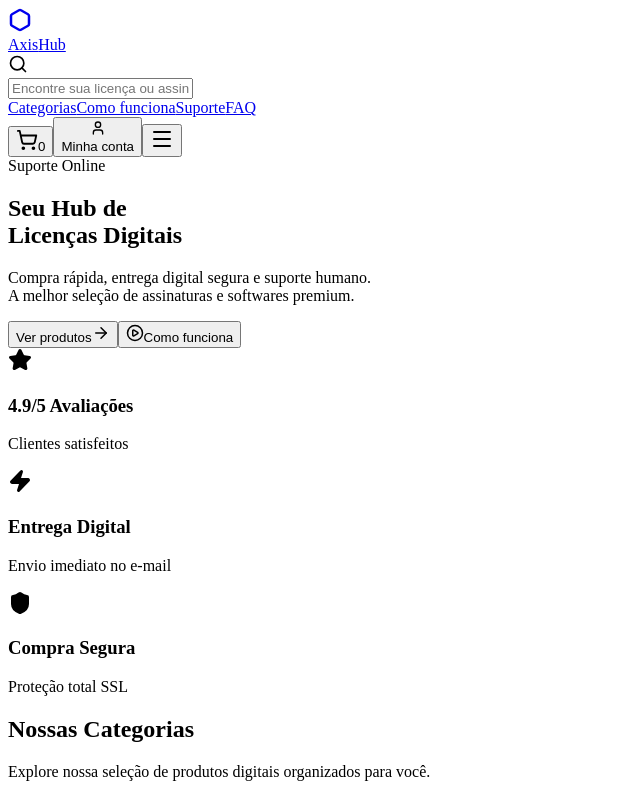
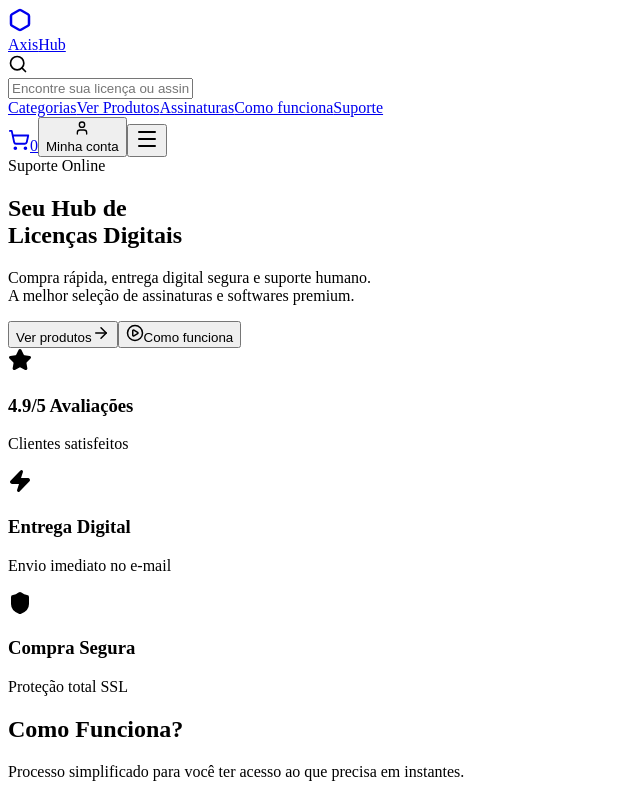
Before and after one commit to RaidzDev/axis-hub, a React (Vite) app: page / in a window 1280 px wide. Shown: the top 796 px of the page, without its empty margins (0-640 px from the left). Built offline with nearby package versions, Linux system fonts and the light colour scheme; no server answers; the HTML template or start-up script is replaced by a standard one.

Commit message:
Fix UI issues and navigation

```diff
--- a/src/components/Header.jsx
+++ b/src/components/Header.jsx
@@ -58,28 +58,37 @@
                         <input
                             type="text"
                             placeholder="Encontre sua licença ou assinatura..."
+                            onKeyDown={(e) => {
+                                if (e.key === 'Enter') {
+                                    alert('Busca em desenvolvimento: ' + e.target.value);
+                                }
+                            }}
                             className="w-full h-11 bg-surface/80 border border-t border-border rounded-full pl-12 pr-4 text-sm text-gray-200 outline-none focus:border-primary focus:ring-1 focus:ring-primary transition-all placeholder:text-gray-500"
                         />
                     </div>
 
                     {/* Navigation - Desktop */}
                     <nav className="hidden lg:flex items-center gap-8 text-sm font-medium text-secondary">
-                        <a href="#categorias" onClick={(e) => handleNavClick(e, 'categorias')} className="hover:text-white transition-colors">Categorias</a>
+                        <Link to="/#categorias" onClick={(e) => handleNavClick(e, 'categorias')} className="hover:text-white transition-colors">Categorias</Link>
+                        <Link to="/" className="hover:text-white transition-colors">Ver Produtos</Link>
+                        <Link to="/#assinaturas" className="hover:text-white transition-colors">Assinaturas</Link>
                         <a href="#como-funciona" onClick={(e) => handleNavClick(e, 'como-funciona')} className="hover:text-white transition-colors">Como funciona</a>
                         <a href="#suporte" onClick={(e) => handleNavClick(e, 'suporte')} className="hover:text-white transition-colors">Suporte</a>
-                        <a href="#faq" onClick={(e) => handleNavClick(e, 'faq')} className="hover:text-white transition-colors">FAQ</a>
                     </nav>
 
                     {/* Actions */}
                     <div className="flex items-center gap-4 shrink-0">
-                        <button className="relative p-2 rounded-full hover:bg-white/5 text-gray-300 transition-colors" aria-label="Carrinho">
+                        <Link to="/checkout" className="relative p-2 rounded-full hover:bg-white/5 text-gray-300 transition-colors" aria-label="Carrinho">
                             <ShoppingCart size={22} />
+                            {/* Example cart count - logic to come from context ideally */}
                             <span className="absolute -top-1 -right-1 w-4 h-4 bg-cta rounded-full text-[10px] flex items-center justify-center font-bold text-white shadow-sm">
                                 0
                             </span>
-                        </button>
+                        </Link>
 
-                        <button className="hidden sm:flex items-center gap-2 pl-1 pr-3 py-1 rounded-full border border-border bg-surface/50 hover:bg-surface hover:border-white/10 transition-all group">
+                        <button
+                            onClick={() => navigate('/admin/login')}
+                            className="hidden sm:flex items-center gap-2 pl-1 pr-3 py-1 rounded-full border border-border bg-surface/50 hover:bg-surface hover:border-white/10 transition-all group">
                             <div className="w-8 h-8 rounded-full bg-gradient-to-tr from-gray-700 to-gray-600 flex items-center justify-center">
                                 <User size={16} className="text-gray-200" />
                             </div>
@@ -106,15 +115,21 @@
                             <input
                                 type="text"
                                 placeholder="Buscar produtos..."
+                                onKeyDown={(e) => {
+                                    if (e.key === 'Enter') {
+                                        alert('Busca em desenvolvimento: ' + e.target.value);
+                                    }
+                                }}
                                 className="w-full bg-surface border border-border rounded-lg py-3 pl-10 pr-4 text-gray-200 outline-none focus:border-primary"
                             />
                         </div>
                         <nav className="flex flex-col gap-2 text-lg font-medium text-gray-300">
+                            <Link to="/" onClick={() => setIsMobileMenuOpen(false)} className="py-3 border-b border-border hover:text-white hover:pl-2 transition-all">Ver Produtos</Link>
                             <a href="#categorias" onClick={(e) => handleNavClick(e, 'categorias')} className="py-3 border-b border-border hover:text-white hover:pl-2 transition-all">Categorias</a>
+                            <a href="#assinaturas" className="py-3 border-b border-border hover:text-white hover:pl-2 transition-all">Assinaturas</a>
                             <a href="#como-funciona" onClick={(e) => handleNavClick(e, 'como-funciona')} className="py-3 border-b border-border hover:text-white hover:pl-2 transition-all">Como funciona</a>
                             <a href="#suporte" onClick={(e) => handleNavClick(e, 'suporte')} className="py-3 border-b border-border hover:text-white hover:pl-2 transition-all">Suporte</a>
-                            <a href="#faq" onClick={(e) => handleNavClick(e, 'faq')} className="py-3 border-b border-border hover:text-white hover:pl-2 transition-all">FAQ</a>
-                            <a href="/login" className="py-3 text-primary hover:text-primary-hover font-bold mt-2" onClick={() => setIsMobileMenuOpen(false)}>Fazer Login</a>
+                            <Link to="/admin/login" className="py-3 text-primary hover:text-primary-hover font-bold mt-2" onClick={() => setIsMobileMenuOpen(false)}>Minha Conta / Login</Link>
                         </nav>
                     </div>
                 </div>
--- a/src/pages/Checkout.jsx
+++ b/src/pages/Checkout.jsx
@@ -52,6 +52,12 @@
     const handlePayment = async () => {
         if (!payerEmail || !payerName) {
             alert('Por favor, preencha nome e e-mail.');
+            return;
+        }
+
+        const emailRegex = /^[^\s@]+@[^\s@]+\.[^\s@]+$/;
+        if (!emailRegex.test(payerEmail)) {
+            alert('Por favor, insira um e-mail válido.');
             return;
         }
 
--- a/src/pages/Home.jsx
+++ b/src/pages/Home.jsx
@@ -2,6 +2,7 @@
 import Header from '../components/Header';
 import Hero from '../components/Hero';
 import Benefits from '../components/Benefits';
+import HowItWorks from '../components/HowItWorks';
 import CategoriesSection from '../components/CategoriesSection';
 import ProductsSection from '../components/ProductsSection';
 import SupportSection from '../components/SupportSection';
@@ -29,6 +30,8 @@
             <main>
                 <Hero />
                 <Benefits />
+                <HowItWorks />
+                <div id="assinaturas" className="scroll-mt-24"></div>
                 <CategoriesSection />
                 <ProductsSection products={products} />
                 <SupportSection />
--- a/src/pages/admin/Login.jsx
+++ b/src/pages/admin/Login.jsx
@@ -1,10 +1,11 @@
 import React, { useState } from 'react';
 import { useNavigate } from 'react-router-dom';
 import { api } from '../../services/api';
-import { Lock } from 'lucide-react';
+import { Lock, Eye, EyeOff } from 'lucide-react';
 
 const AdminLogin = () => {
     const [password, setPassword] = useState('');
+    const [showPassword, setShowPassword] = useState(false);
     const [error, setError] = useState('');
     const navigate = useNavigate();
 
@@ -31,14 +32,21 @@
                 <h2 className="text-2xl font-bold text-white text-center mb-6">Acesso Administrativo</h2>
 
                 <form onSubmit={handleLogin} className="space-y-4">
-                    <div>
+                    <div className="relative">
                         <input
-                            type="password"
+                            type={showPassword ? "text" : "password"}
                             value={password}
                             onChange={(e) => setPassword(e.target.value)}
                             placeholder="Senha do Admin"
-                            className="w-full bg-secondary-900 border border-secondary-700 rounded-xl px-4 py-3 text-white placeholder-secondary-500 focus:outline-none focus:border-primary-500 focus:ring-1 focus:ring-primary-500 transition-colors shadow-inner"
+                            className="w-full bg-secondary-900 border border-secondary-700 rounded-xl px-4 py-3 text-white placeholder-secondary-500 focus:outline-none focus:border-primary-500 focus:ring-1 focus:ring-primary-500 transition-colors shadow-inner pr-12"
                         />
+                        <button
+                            type="button"
+                            onClick={() => setShowPassword(!showPassword)}
+                            className="absolute right-4 top-1/2 transform -translate-y-1/2 text-secondary-400 hover:text-primary-500 transition-colors focus:outline-none"
+                        >
+                            {showPassword ? <EyeOff className="w-5 h-5" /> : <Eye className="w-5 h-5" />}
+                        </button>
                     </div>
 
                     {error && (
--- a/src/pages/admin/ProductForm.jsx
+++ b/src/pages/admin/ProductForm.jsx
@@ -201,7 +201,7 @@
                                         type="file"
                                         accept="image/*"
                                         onChange={handleImageUpload}
-                                        className="w-full text-sm text-slate-400 file:mr-4 file:py-2 file:px-4 file:rounded-xl file:border-0 file:text-sm file:font-semibold file:bg-primary-600 file:text-white hover:file:bg-primary-700 transition-all cursor-pointer"
+                                        className="w-full text-sm text-slate-400 file:mr-4 file:py-2 file:px-4 file:rounded-xl file:border-0 file:text-sm file:font-semibold file:bg-blue-600 file:text-white hover:file:bg-blue-700 transition-all cursor-pointer"
                                     />
                                 </div>
 
```
